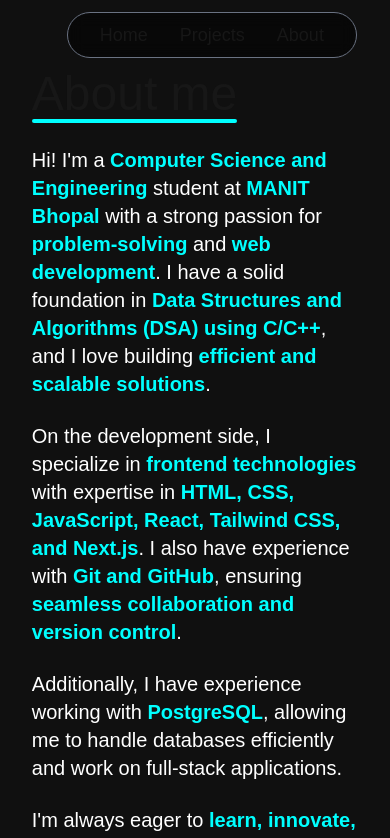
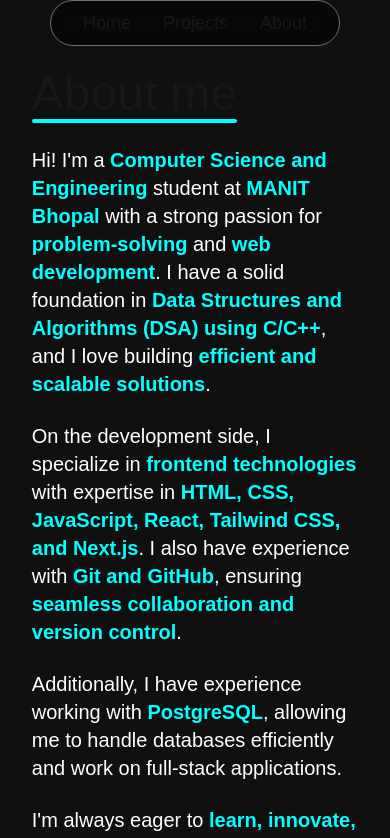
Before and after one commit to Saumyakhushlani/Portfolio, a Next.js app: page /resume in a window 390 px wide. Shown: the top 838 px of the page. Built offline with nearby package versions, Linux system fonts and the light colour scheme.

Commit message:
navbar fixed and responsive

```diff
--- a/app/My Components/Navbar/Navbar.jsx
+++ b/app/My Components/Navbar/Navbar.jsx
@@ -3,8 +3,9 @@
 
 const Navbar = () => {
   return (
+    <div className="flex flex-row justify-center items-center">
       <div className='sticky top-3 flex flex-row justify-center items-center border border-gray-500 rounded-4xl bg-black/50 w-max z-50 md:left-[38vw]
-      px-8 py-2 gap-8 md:text-xl text-lg left-[17vw] backdrop-blur-sm '>
+      px-8 py-2 gap-8 md:text-xl text-lg  backdrop-blur-sm '>
         <Link href="/introduction#home" className="hover:cursor-pointer">
           <div>Home</div>
         </Link>
@@ -16,6 +17,7 @@
         </Link>
 
       </div>
+    </div>
   )
 }
 
--- a/app/My Components/What/What.jsx
+++ b/app/My Components/What/What.jsx
@@ -15,7 +15,7 @@
                <div className=' px-4 py-2 md:w-[30vw] border rounded-lg border-[#e5e7eb] flex gap-2 items-center text-xl font-medium my-4'><IconUxCircle color="aqua" size={32}/> UI/UX Design & Prototyping</div>
             </div>
 
-            <div className='rounded-2xl md:w-[30vw] '>
+            <div className='rounded-2xl md:w-[30vw] w-[80vw] '>
                 <LetterGlitch
                     glitchSpeed={50}
                     centerVignette={false}
```
Lines whose indentation alone changed are shown as unchanged.
